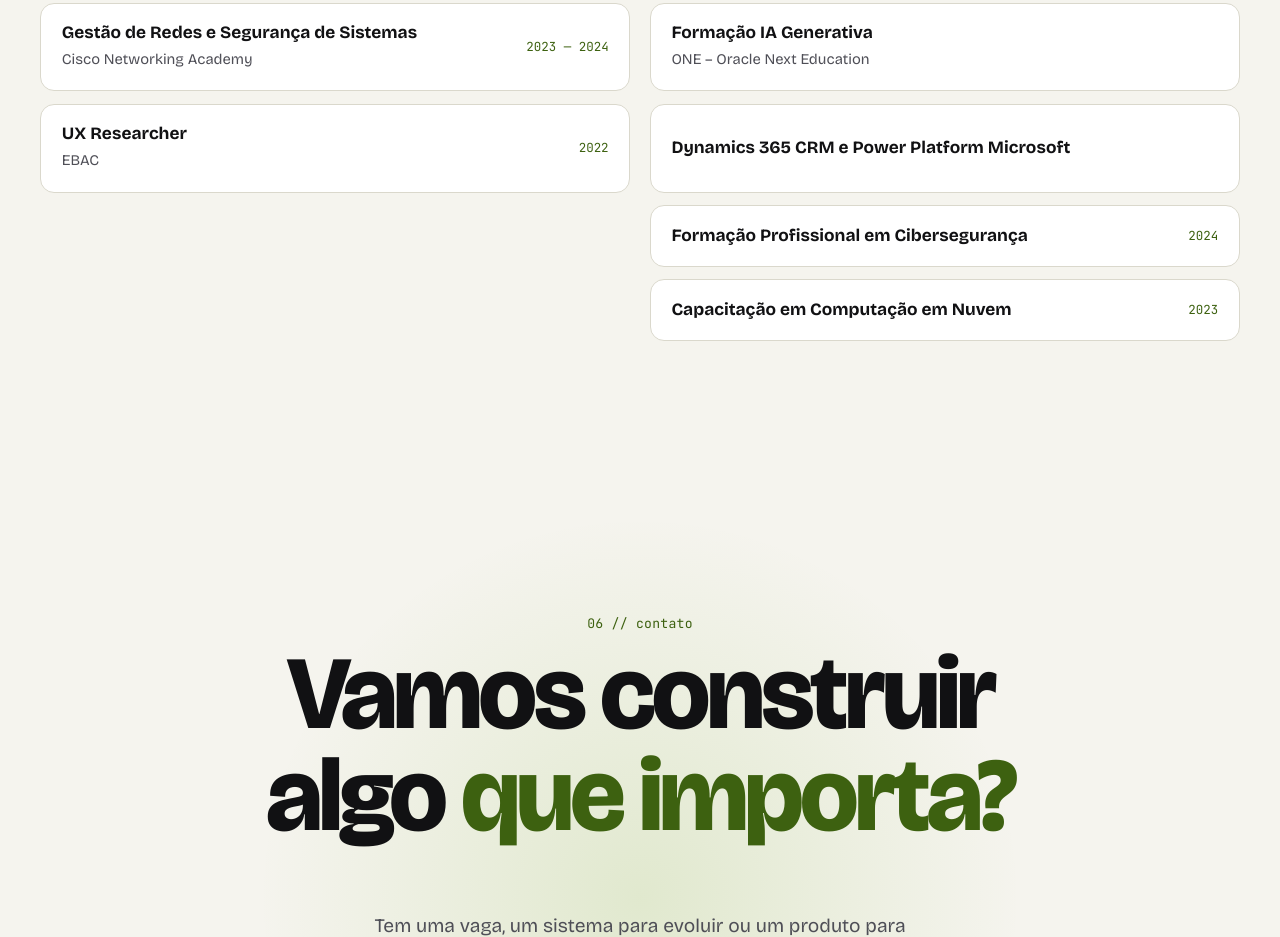
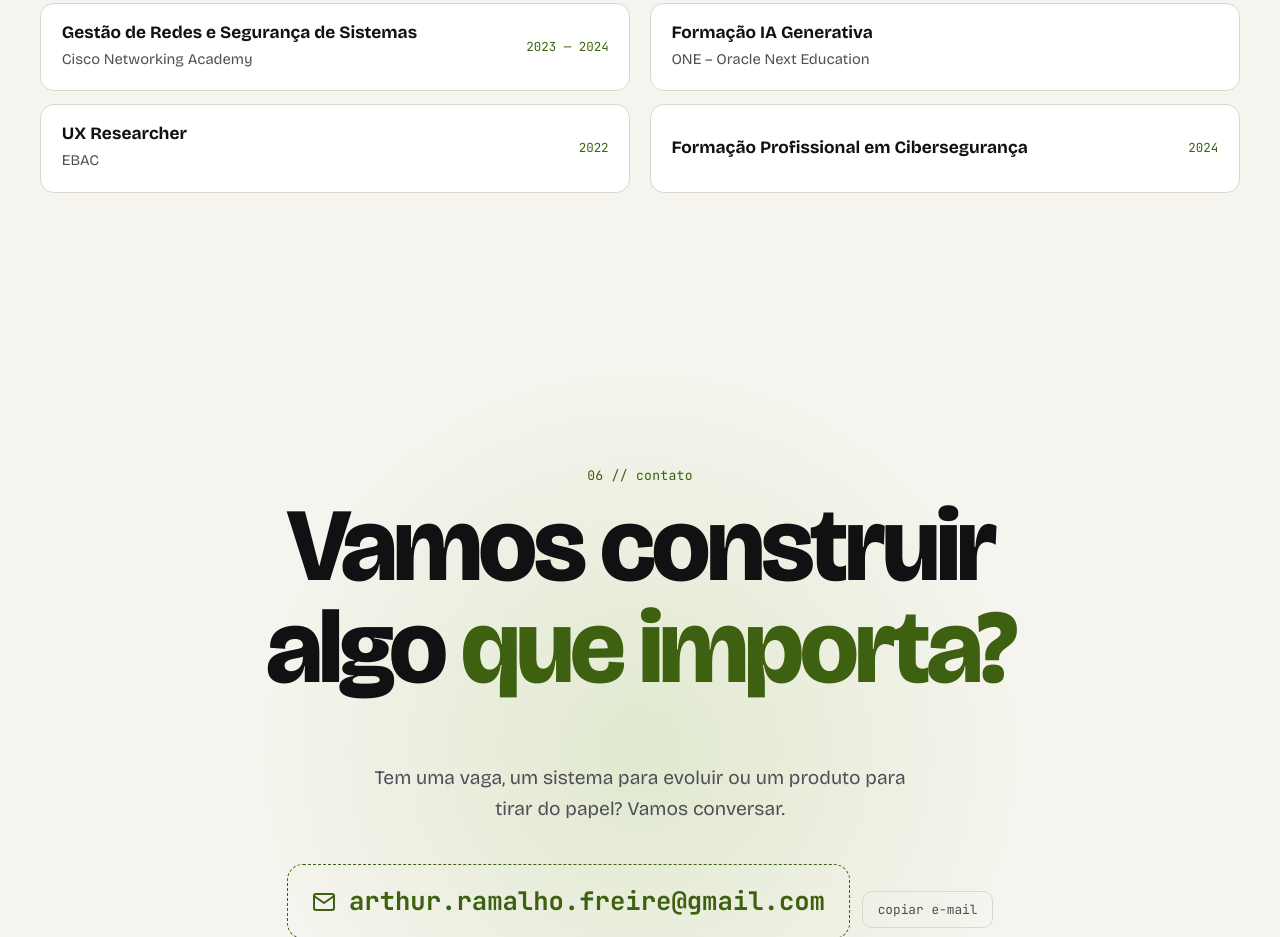
Before and after one commit to Arthurrfreire/potifolio, a plain HTML site: page index.html in a window 1280 px wide. Shown: the part 8627-9564 px from the top of the page. Drawn offline with nearby package versions, Linux system fonts and the light colour scheme; animation ran at ten frames a second.

Commit message:
Remove duas certificações da seção de formação

```diff
--- a/index.html
+++ b/index.html
@@ -959,9 +959,7 @@
         { title: 'Cisco Certified CyberOps Associate', place: 'Cisco', period: '2023' },
         { title: 'AWS Discovery Day – Computação em Nuvem', place: 'AWS', period: '2024' },
         { title: 'Formação IA Generativa', place: 'ONE – Oracle Next Education', period: '' },
-        { title: 'Dynamics 365 CRM e Power Platform Microsoft', place: '', period: '' },
-        { title: 'Formação Profissional em Cibersegurança', place: '', period: '2024' },
-        { title: 'Capacitação em Computação em Nuvem', place: '', period: '2023' }
+        { title: 'Formação Profissional em Cibersegurança', place: '', period: '2024' }
       ],
 
       contact: {
```
